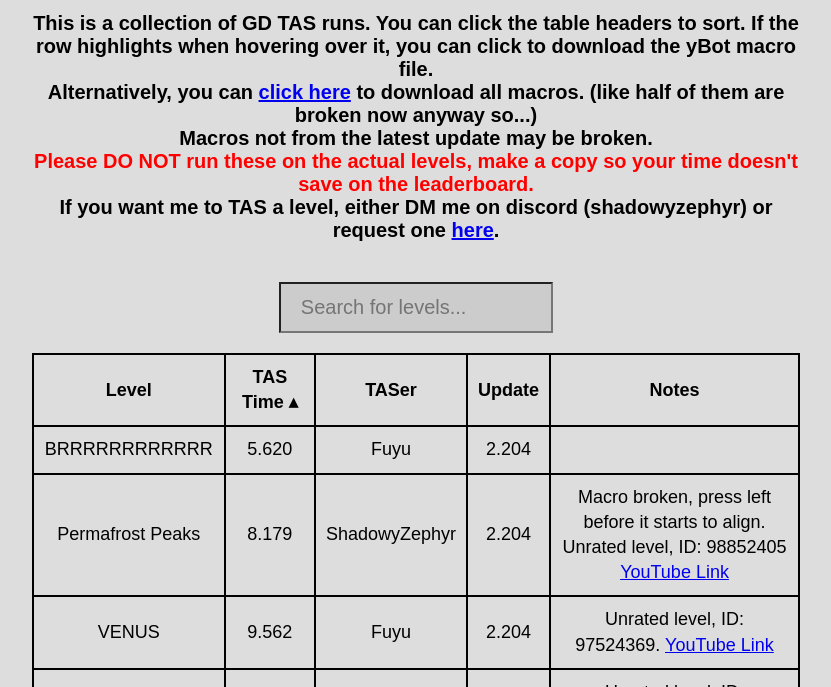
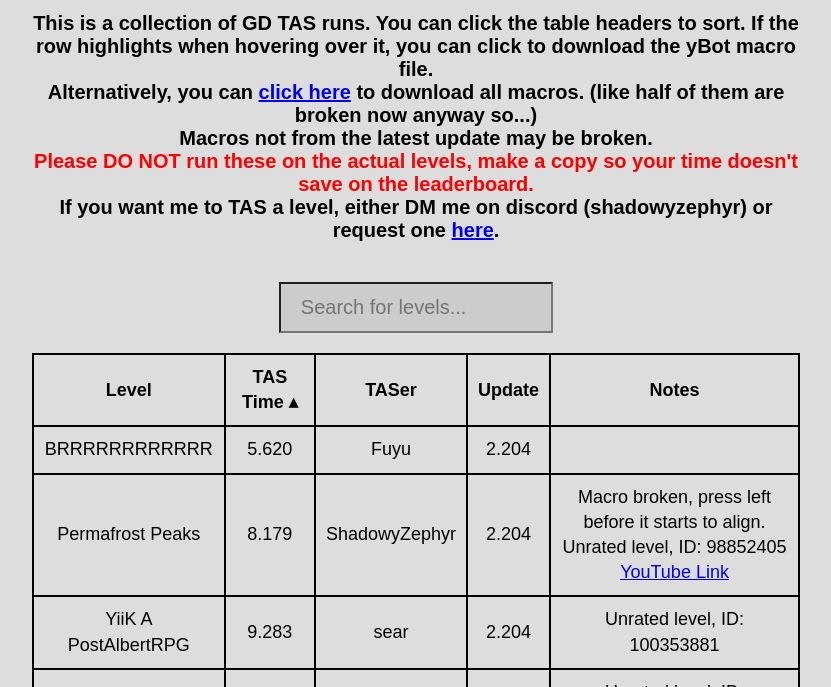
Before and after one commit to ShadowyZephyr/tas-project, a plain HTML site: page index.html in a window 1280 px wide. Shown: the part 113-800 px from the top of the page, without its empty margins (224-1055 px from the left). Drawn offline with Linux system fonts and the light colour scheme.

Commit message:
added yiikapostalbertrpg

```diff
--- a/index.html
+++ b/index.html
@@ -46,6 +46,13 @@
                         <td>ShadowyZephyr</td>
                         <td>2.204</td>
                         <td>Macro broken, press left before it starts to align. Unrated level, ID: 98852405 <a href="https://www.youtube.com/watch?v=-GwMwRCvca8" onclick="cancel()">YouTube Link</a></td>
+                    </tr>
+                    <tr class="download" onclick="download('yiik-a-postalbertrpg')">
+                        <td>YiiK A PostAlbertRPG</td>
+                        <td>9.283</td>
+                        <td>sear</td>
+                        <td>2.204</td>
+                        <td>Unrated level, ID: 100353881</td>
                     </tr>
                     <tr class="download" onclick="download('venus')">
                         <td>VENUS</td>
```
Also changed, not shown: 1 other file.
